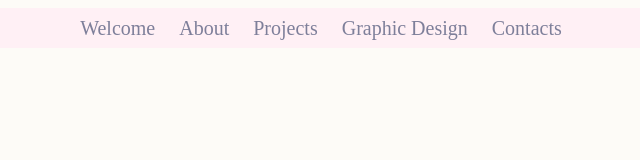
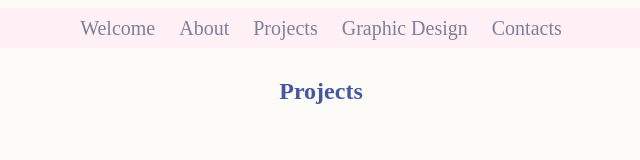
Before and after one commit to jocelyn-c22/portfolio, a plain HTML site: page projects.html in a window 1280 px wide. Shown: the whole page, without its empty margins (319-959 px from the left). Drawn offline with Linux system fonts and the light colour scheme; a web font is replaced by a local one.

Commit message:
Update projects.html

```diff
--- a/projects.html
+++ b/projects.html
@@ -28,3 +28,5 @@
     <a href="./about.html">Graphic Design</a>
     <a href="./about.html">Contacts</a>
   </div>
+
+  <h2>Projects</h2>
```
